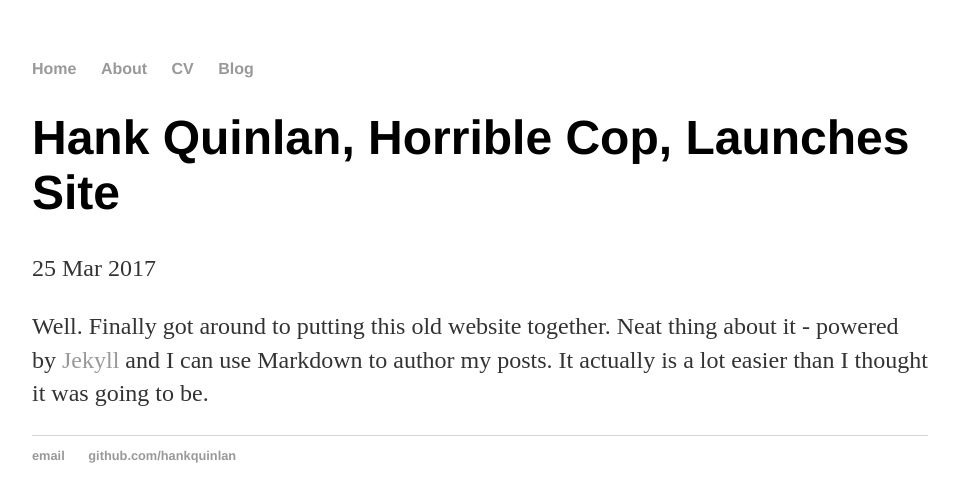
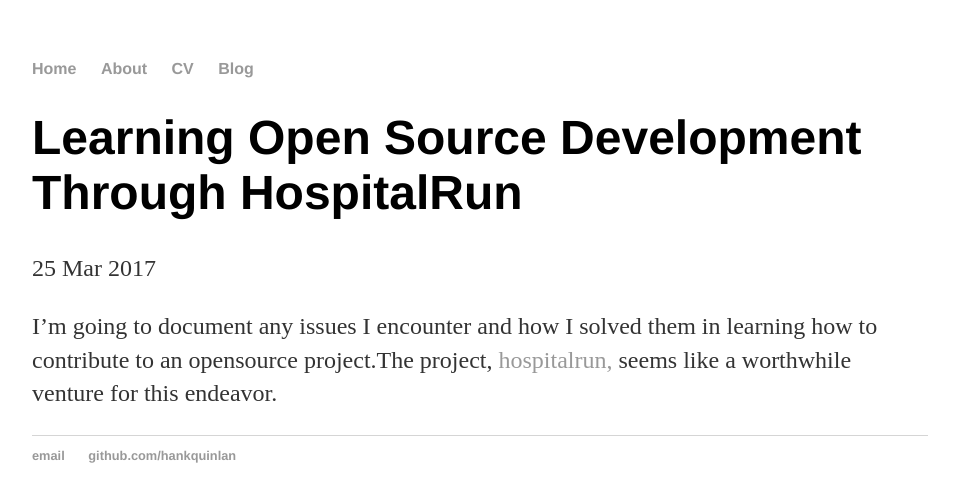
Before and after one commit to vpicone/vpicone.github.io, a Jekyll site: the page built from _posts/2017-03-25-learning-with-hospital-run.md, in a window 1280 px wide. Shown: the top 502 px of the page, without its empty margins (160-1119 px from the left). Built offline with Jekyll 4.4.1, drawn with Linux system fonts in a browser that asks for light colours.

Commit message:
Update 2017-03-25-learning-with-hospital-run.md

```diff
--- a/_posts/2017-03-25-learning-with-hospital-run.md
+++ b/_posts/2017-03-25-learning-with-hospital-run.md
@@ -1,7 +1,7 @@
 ---
 layout: post
-title: "Hank Quinlan, Horrible Cop, Launches Site"
+title: "Learning Open Source Development Through HospitalRun"
 date: 2017-03-25
 ---
 
-Well. Finally got around to putting this old website together. Neat thing about it - powered by [Jekyll](http://jekyllrb.com) and I can use Markdown to author my posts. It actually is a lot easier than I thought it was going to be.
+I'm going to document any issues I encounter and how I solved them in learning how to contribute to an opensource project.The project, [hospitalrun,](https://hospitalrun.io) seems like a worthwhile venture for this endeavor.
```
